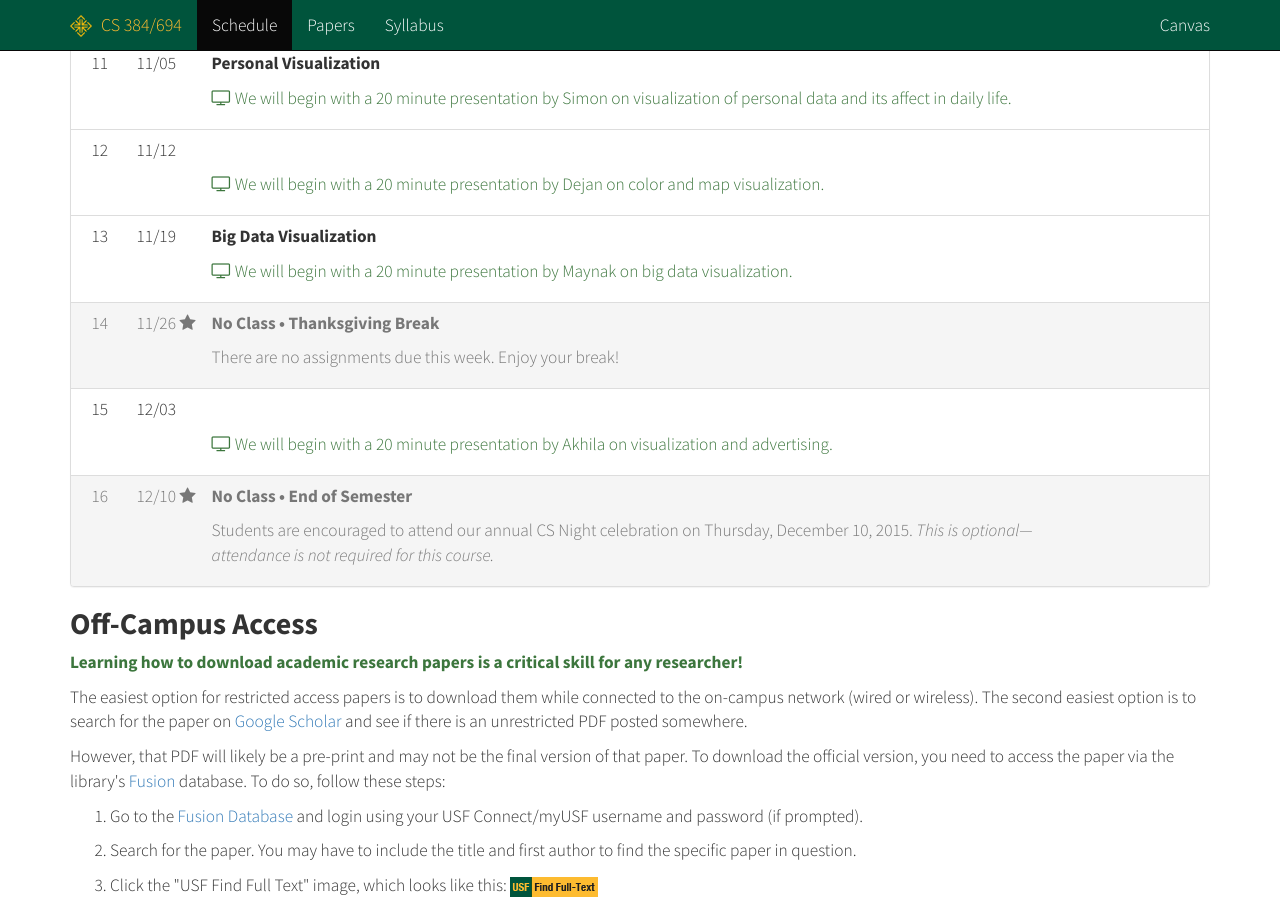
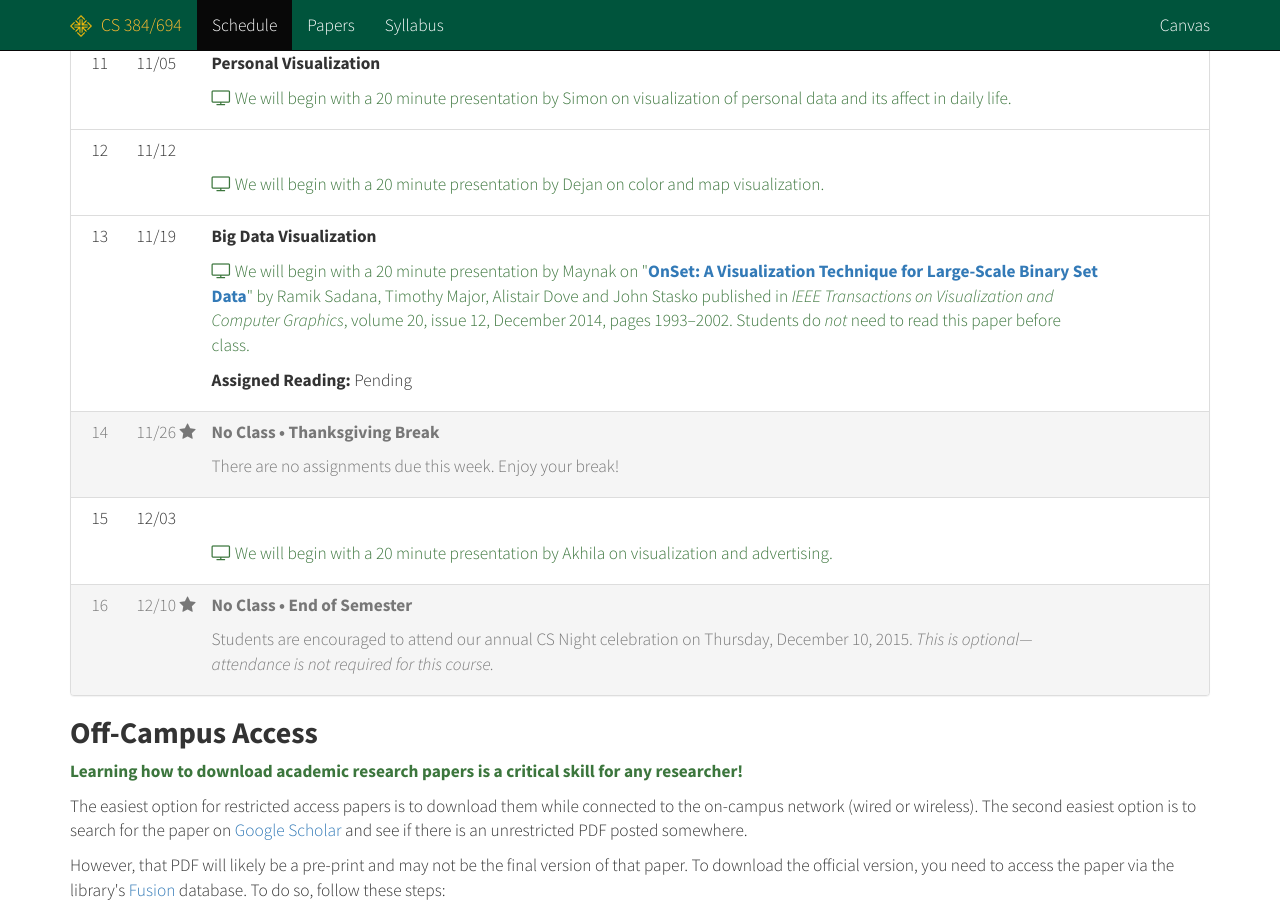
Before and after one commit to cs694/fall2015, a Jekyll site: the page built from schedule.html, in a window 1280 px wide and 900 px high, scrolled down 3065 px. Built offline with Jekyll 4.4.1, drawn with Linux system fonts in a browser that asks for light colours; Markdown is read by kramdown in place of the engine named in the settings.

Commit message:
Updating week 13 paper.

```diff
--- a/_data/schedule.yml
+++ b/_data/schedule.yml
@@ -239,7 +239,7 @@
   info : 'Big Data Visualization'
   gray : false
   flag : false
-  todo : '<p class="text-success"><i class="fa fa-television"></i> We will begin with a 20 minute presentation by Maynak on big data visualization.</p>'
+  todo : '<p class="text-success"><i class="fa fa-television"></i> We will begin with a 20 minute presentation by Maynak on "<strong><a href="http://dx.doi.org/10.1109/TVCG.2014.2346249">OnSet: A Visualization Technique for Large-Scale Binary Set Data</a></strong>" by Ramik Sadana, Timothy Major, Alistair Dove and John Stasko published in <em>IEEE Transactions on Visualization and Computer Graphics</em>, volume 20, issue 12, December 2014, pages 1993&ndash;2002. Students do <em>not</em> need to read this paper before class.</p><p><strong>Assigned Reading:</strong> Pending</p>'
 
 - week : 14
   date : 2015-11-26
```
